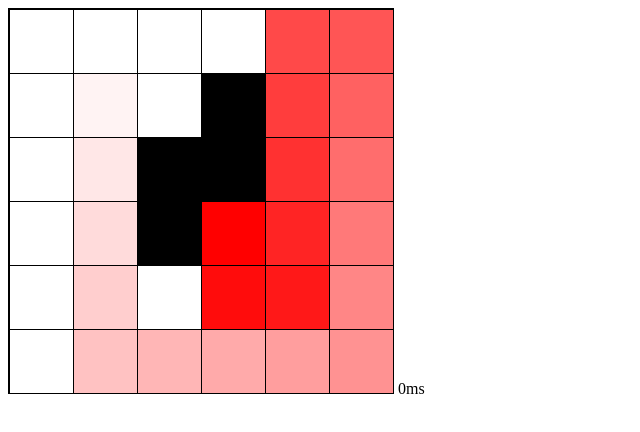
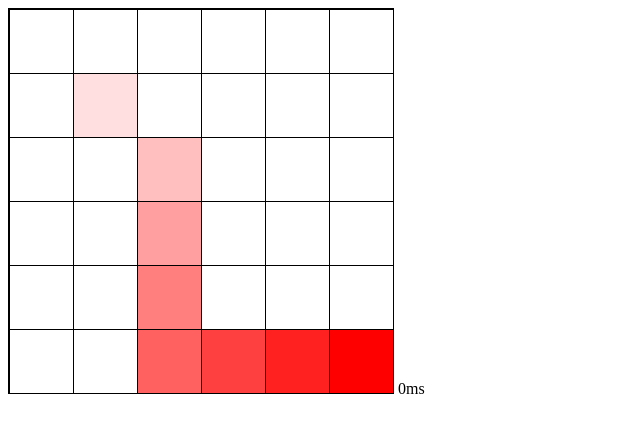
Before and after one commit to test880880/test880880, a plain HTML site: page index.html in a window 1280 px wide. Shown: the whole page, without its empty margins (0-640 px from the left). Drawn offline with Linux system fonts and the light colour scheme.

Commit message:
Add files via upload

```diff
--- a/finder.js
+++ b/finder.js
@@ -21,9 +21,8 @@ function search(grid, start, end, options) {
      */
     function f(x, y, back = [], main = false) {
         back = JSON.parse(JSON.stringify(back));
-        if (x === 2 && y === 2 && back.length === 1) console.log("b", pathList, back)
-        if (back.length > 0 && pathList.some(i => JSON.stringify(i).startsWith(JSON.stringify(back).replace("]", "")))) return;
-        if (x === 2 && y === 2 && back.length === 1) console.log("c")
+        if (x === 3 && y === 3 && back.length === 2) console.log("c", back, pathList)
+        if (back.length > 1 && pathList.some(i => JSON.stringify(i).startsWith(JSON.stringify(back).replace("]", "")))) return;
         if (!grid[y] || !grid[y][x] || back.some(b => b.x === x && b.y === y)) return;
         if (iterations++ > maxIterations) return;
         if (end.x === x && end.y === y) return pathList.push([...back, {x, y}]);
--- a/index.html
+++ b/index.html
@@ -14,12 +14,12 @@
     let s = Date.now();
     const response = search([
         [1, 1, 1, 1, 1, 1],
-        [1, 2, 1, 0, 1, 1],
-        [1, 1, 0, 0, 1, 1],
-        [1, 1, 0, 2, 1, 1],
+        [1, 2, 1, 1, 1, 1],
         [1, 1, 1, 1, 1, 1],
-        [1, 1, 1, 1, 1, 1]
-    ], {x: 1, y: 1}, {x: 3, y: 3}, {diagonal: true});
+        [1, 1, 1, 1, 1, 1],
+        [1, 1, 1, 1, 1, 1],
+        [1, 1, 1, 1, 1, 2]
+    ], {x: 1, y: 1}, {x: 5, y: 5}, {diagonal: true});
     document.getElementById("ms").innerHTML = (Date.now() - s) + "ms";
     const canvas = document.getElementById("canvas");
     const ctx = canvas.getContext("2d");
```
